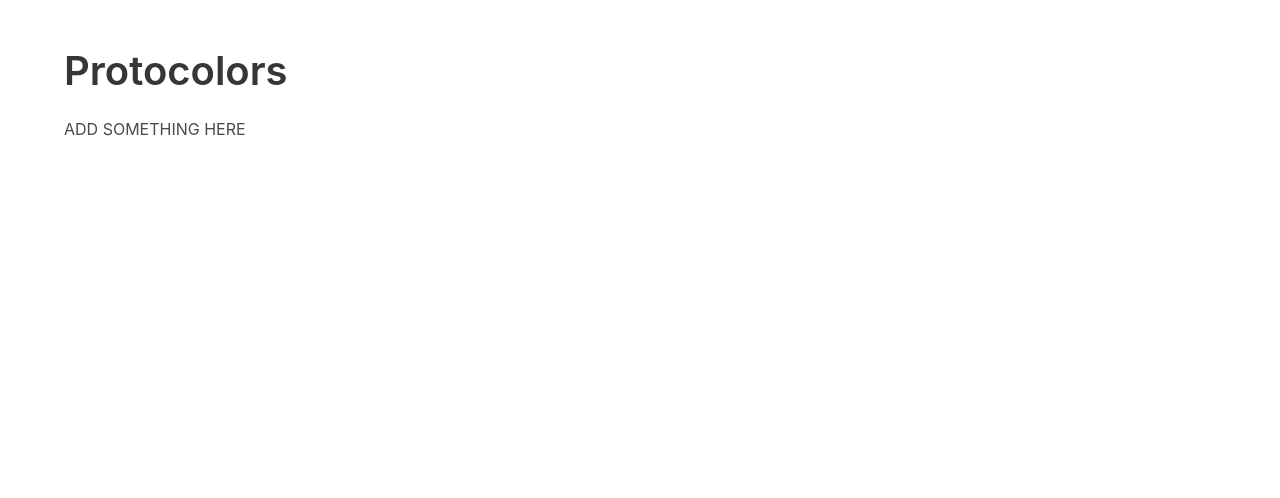
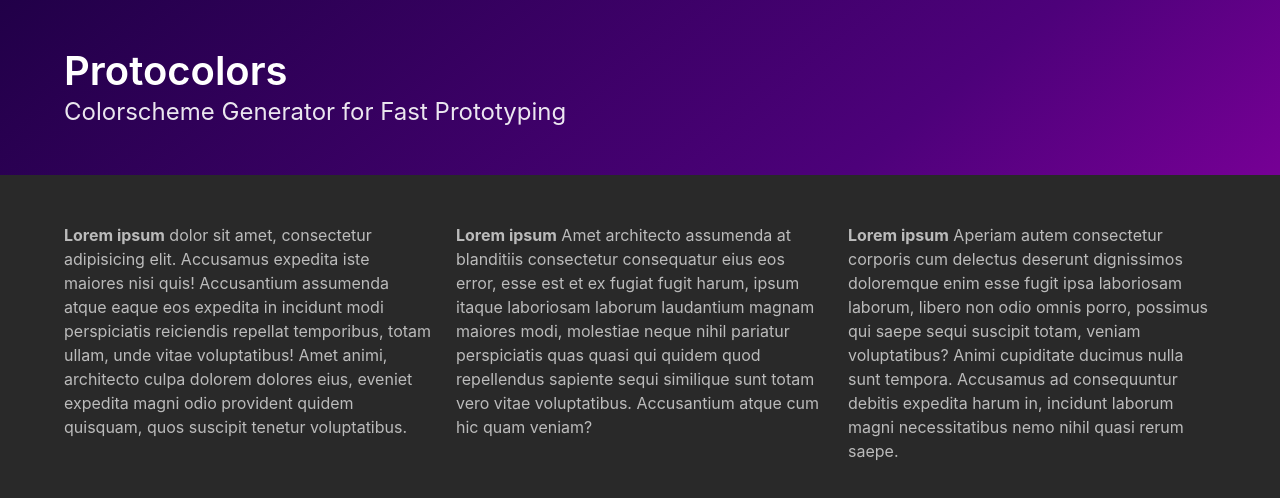
Before and after one commit to delicateByte/protocolors, an Angular app: page / in a window 1280 px wide. Shown: the top 498 px of the page. Built offline with nearby package versions, Linux system fonts and the light colour scheme.

Commit message:
corrects bulma setup

```diff
--- a/angular.json
+++ b/angular.json
@@ -28,8 +28,7 @@
               "src/assets"
             ],
             "styles": [
-              "src/styles.sass",
-              "./node_modules/bulma/bulma.sass"
+              "src/styles.sass"
             ],
             "scripts": []
           },
--- a/src/app/app.component.html
+++ b/src/app/app.component.html
@@ -1,8 +1,29 @@
+<div class="hero is-primary is-bold">
+  <div class="hero-body">
+    <div class="container">
+      <h1 class="title is-2">Protocolors</h1>
+      <h2 class="subtitle is-4">Colorscheme Generator for Fast Prototyping</h2>
+    </div>
+  </div>
+</div>
 <section class="section">
   <div class="container">
-    <h1 class="title is-2">
-      Protocolors
-    </h1>
-    <p>ADD SOMETHING HERE</p>
+    <div class="columns">
+      <div class="column"><b>Lorem ipsum</b> dolor sit amet, consectetur adipisicing elit. Accusamus expedita iste maiores nisi
+        quis! Accusantium assumenda atque eaque eos expedita in incidunt modi perspiciatis reiciendis repellat temporibus,
+        totam ullam, unde vitae voluptatibus! Amet animi, architecto culpa dolorem dolores eius, eveniet expedita magni
+        odio provident quidem quisquam, quos suscipit tenetur voluptatibus.
+      </div>
+      <div class="column"><b>Lorem ipsum</b> Amet architecto assumenda at blanditiis consectetur consequatur eius eos error, esse est et ex
+        fugiat fugit harum, ipsum itaque laboriosam laborum laudantium magnam maiores modi, molestiae neque nihil pariatur
+        perspiciatis quas quasi qui quidem quod repellendus sapiente sequi similique sunt totam vero vitae voluptatibus.
+        Accusantium atque cum hic quam veniam?
+      </div>
+      <div class="column"><b>Lorem ipsum</b> Aperiam autem consectetur corporis cum delectus deserunt dignissimos doloremque enim esse fugit
+        ipsa laboriosam laborum, libero non odio omnis porro, possimus qui saepe sequi suscipit totam, veniam
+        voluptatibus? Animi cupiditate ducimus nulla sunt tempora. Accusamus ad consequuntur debitis expedita harum in,
+        incidunt laborum magni necessitatibus nemo nihil quasi rerum saepe.
+      </div>
+    </div>
   </div>
 </section>
--- a/src/styles.sass
+++ b/src/styles.sass
@@ -1 +1,7 @@
 /* You can add global styles to this file, and also import other style files */
+$primary: #4D017A
+$scheme-main: #292929
+$text: #bbb
+
+
+@import "./node_modules/bulma/bulma.sass"
```
